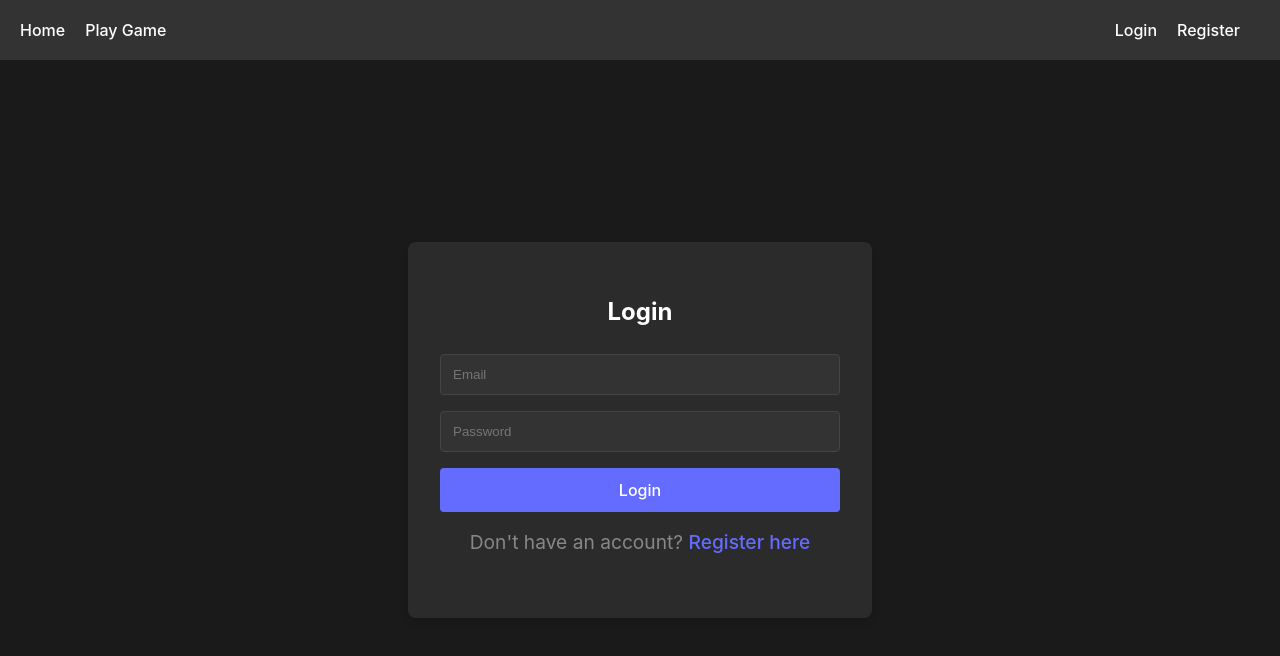
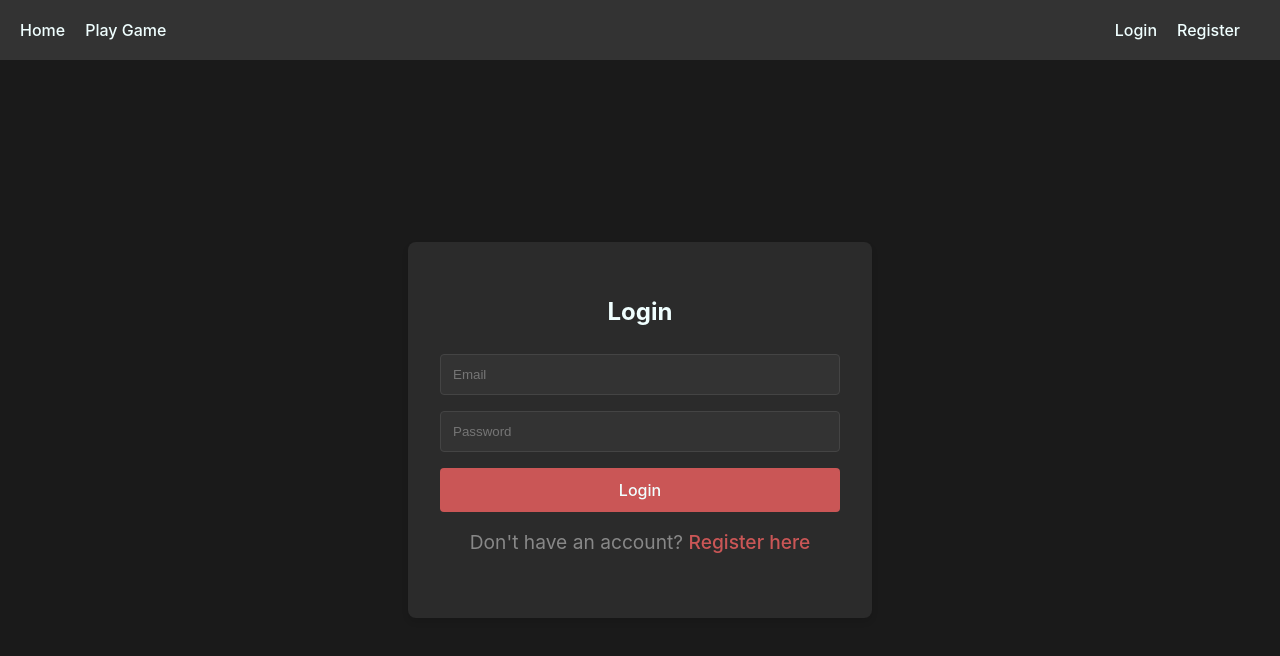
Before and after one commit to Juanchaka/MemorizeThat_Capstone, a React (Vite) app in the folder frontend/: page /login in a window 1280 px wide. Shown: the top 656 px of the page. Built offline with nearby package versions, Linux system fonts and the light colour scheme.

Commit message:
added css and edited authcontext for setUser error

```diff
--- a/frontend/src/context/AuthContext.jsx
+++ b/frontend/src/context/AuthContext.jsx
@@ -48,7 +48,7 @@ export const AuthProvider = ({ children }) => {
   }
 
   return (
-    <AuthContext.Provider value={{ user, login, logout }}>
+    <AuthContext.Provider value={{ user, setUser, login, logout }}>
       {children}
     </AuthContext.Provider>
   );
--- a/frontend/src/index.css
+++ b/frontend/src/index.css
@@ -4,7 +4,7 @@
   font-weight: 400;
 
   color-scheme: light dark;
-  color: rgba(255, 255, 255, 0.87);
+  color: rgba(240, 255, 255, 0.87);
   background-color: #242424;
 
   font-synthesis: none;
@@ -21,11 +21,11 @@ body {
 
 a {
   font-weight: 500;
-  color: #646cff;
+  color: rgb(202, 86, 86);
   text-decoration: inherit;
 }
 a:hover {
-  color: #535bf2;
+  color: rgb(182, 66, 66);
 }
 
 h1 {
@@ -45,7 +45,7 @@ button {
   transition: border-color 0.25s;
 }
 button:hover {
-  border-color: #646cff;
+  border-color: rgb(202, 86, 86);
 }
 button:focus,
 button:focus-visible {
@@ -55,10 +55,10 @@ button:focus-visible {
 @media (prefers-color-scheme: light) {
   :root {
     color: #213547;
-    background-color: #ffffff;
+    background-color: azure;
   }
   a:hover {
-    color: #747bff;
+    color: rgb(222, 106, 106);
   }
   button {
     background-color: #f9f9f9;
--- a/frontend/src/styles/App.css
+++ b/frontend/src/styles/App.css
@@ -38,12 +38,12 @@ body {
   border-radius: 4px;
   border: none;
   background-color: #333;
-  color: white;
+  color: azure;
 }
 
 .login-form button {
-  background-color: #646cff;
-  color: white;
+  background-color: rgb(202, 86, 86);
+  color: azure;
   padding: 0.5rem;
   border: none;
   border-radius: 4px;
@@ -52,7 +52,7 @@ body {
 }
 
 .login-form button:hover {
-  background-color: #535bf2;
+  background-color: rgb(182, 66, 66);
 }
 
 .register-link {
--- a/frontend/src/styles/Game.css
+++ b/frontend/src/styles/Game.css
@@ -76,7 +76,7 @@
 }
 
 .card-back {
-  background-color: #fff;
+background-color: azure;
 transform: rotateY(180deg);
 }
 
--- a/frontend/src/styles/HighScore.css
+++ b/frontend/src/styles/HighScore.css
@@ -18,7 +18,7 @@
 }
 
 h2 {
-    color: #fff;
+  color: azure;
   margin-bottom: 1.5rem;
   text-align: center;
 }
@@ -26,7 +26,7 @@
 .high-score-table {
   width: 100%;
   border-collapse: collapse;
-    color: #fff;
+  color: azure;
 }
 
 .high-score-table th,
--- a/frontend/src/styles/Home.css
+++ b/frontend/src/styles/Home.css
@@ -21,8 +21,8 @@
 .start-button {
   font-size: 1.2em;
   padding: 10px 20px;
-    background-color: #646cff;
-    color: white;
+  background-color: rgb(202, 86, 86);
+  color: azure;
   border: none;
   border-radius: 5px;
   cursor: pointer;
@@ -30,5 +30,5 @@
 }
 
 .start-button:hover {
-    background-color: #535bf2;
+  background-color: rgb(182, 66, 66);
 }
--- a/frontend/src/styles/Navbar.css
+++ b/frontend/src/styles/Navbar.css
@@ -25,7 +25,7 @@
 }
 
 .navbar a {
-  color: white;
+  color: azure;
   text-decoration: none;
   font-size: 16px;
   transition: color 0.3s ease;
@@ -35,7 +35,7 @@
 }
 
 .navbar a:hover {
-  color: #646cff;
+  color: rgb(202, 86, 86);
 }
 
 .navbar-right {
@@ -46,7 +46,7 @@
 
 .navbar button {
   background-color: #f44336;
-  color: white;
+  color: azure;
   border: none;
   padding: 8px 16px;
   cursor: pointer;
--- a/frontend/src/styles/Profile.css
+++ b/frontend/src/styles/Profile.css
@@ -19,7 +19,7 @@
 }
 
 h2 {
-    color: #fff;
+  color: azure;
   text-align: center;
   margin-bottom: 1.5rem;
 }
@@ -36,5 +36,5 @@
 }
 
 .profile-info strong {
-    color: #646cff;
+  color: rgb(202, 86, 86);
 }
--- a/frontend/src/styles/Register.css
+++ b/frontend/src/styles/Register.css
@@ -22,7 +22,7 @@ align-items: center;
   }
 
   .auth-form h2 {
-color: #fff;
+    color: azure;
     text-align: center;
     margin-bottom: 1.5rem;
   }
@@ -34,15 +34,15 @@ margin-bottom: 1rem;
     border: 1px solid #444;
     border-radius: 4px;
     background-color: #333;
-color: #fff;
+    color: azure;
     box-sizing: border-box;
   }
 
   .auth-form button {
     width: 100%;
     padding: 0.75rem;
-background-color: #646cff;
-color: #fff;
+    background-color: rgb(202, 86, 86);
+    color: azure;
     border: none;
     border-radius: 4px;
     cursor: pointer;
@@ -51,7 +51,7 @@ transition: background-color 0.3s ease;
   }
 
   .auth-form button:hover {
-background-color: #535bf2;
+    background-color: rgb(182, 66, 66);
   }
 
   .auth-form p {
@@ -61,7 +61,7 @@ color: #888;
   }
 
   .auth-form a {
-color: #646cff;
+    color: rgb(202, 86, 86);
     text-decoration: none;
   }
 
```
Lines whose indentation alone changed are shown as unchanged.
